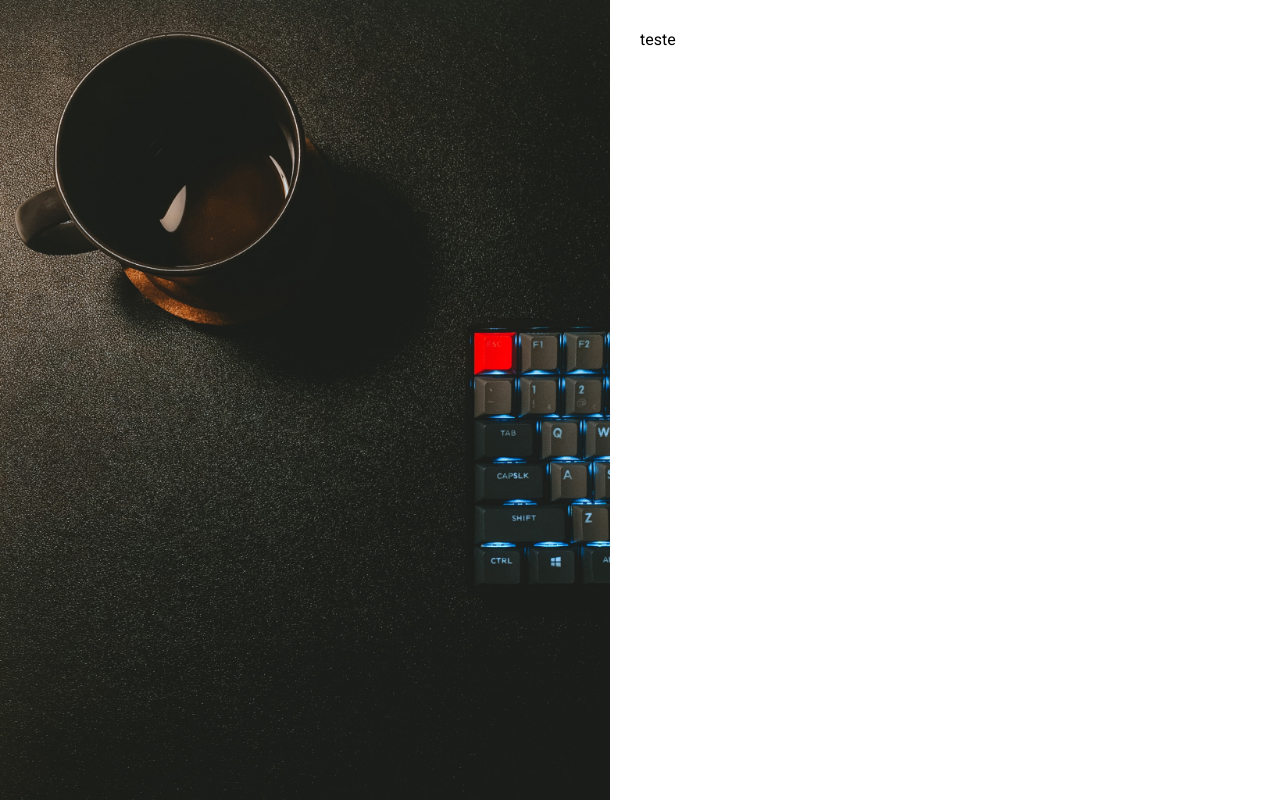
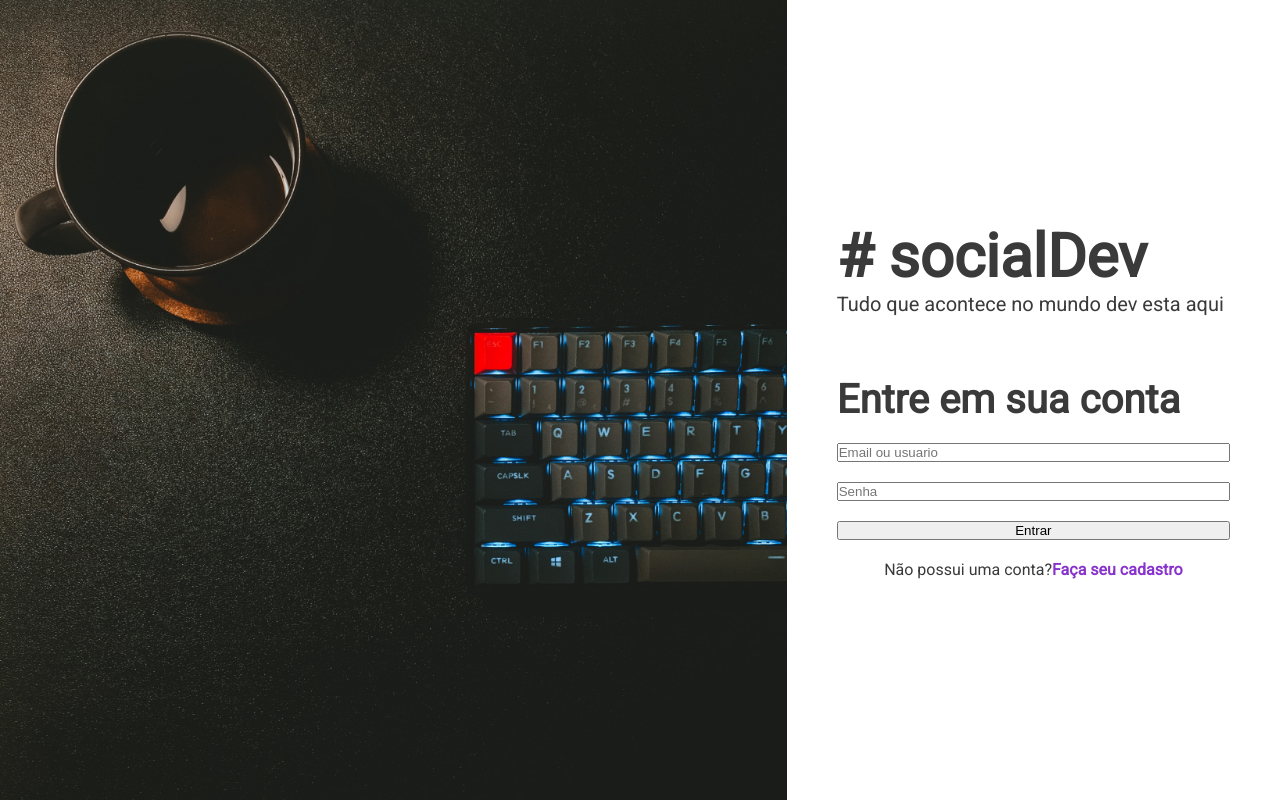
Before and after one commit to viniciusgasparino/social-dev, a Next.js app: page /Login in a window 1280 px wide. Built offline with nearby package versions, Linux system fonts and the light colour scheme.

Commit message:
Criado esqueleto da página de login

```diff
--- a/pages/Login.jsx
+++ b/pages/Login.jsx
@@ -1,10 +1,40 @@
+import styled from "styled-components"
 import ImageWithSpace from "../src/components/layout/ImageWithSpace"
+import H1 from "../src/components/tipografy/H1"
+import H2 from "../src/components/tipografy/H2"
+import H4 from "../src/components/tipografy/H4"
+
+
+const FormContainer = styled.div `
+  margin-top: 60px;
+`
+
+const Form = styled.form `
+  display: flex;
+  flex-direction: column;
+  margin: 20px 0;
+  gap: 20px;
+`
+
+const Text = styled.p `
+  text-align: center;
+`
 
 function LoginPage(){
   return(
-      <ImageWithSpace>
-          teste
-      </ImageWithSpace>
+    <ImageWithSpace>
+      <H1># socialDev</H1>
+      <H4>Tudo que acontece no mundo dev esta aqui</H4>
+      <FormContainer>
+        <H2>Entre em sua conta</H2>
+        <Form>
+          <input placeholder="Email ou usuario" type="email"></input>
+          <input placeholder="Senha" type="password" />
+          <button>Entrar</button>
+        </Form>
+        <Text>Não possui uma conta?<a href="#">Faça seu cadastro</a></Text>
+      </FormContainer>
+    </ImageWithSpace>
   )
 }
 
--- a/pages/_app.jsx
+++ b/pages/_app.jsx
@@ -8,7 +8,15 @@
 
   body {
     font-family: 'Roboto', sans-serif;
+    color: #3a3a3a;
   }
+
+  a{
+    color: #8933cd;
+    font-weight: bold;
+    text-decoration: none;
+  }
+
 `
 
 function App ({ Component, pageProps }) {
--- a/src/components/layout/ImageWithSpace.jsx
+++ b/src/components/layout/ImageWithSpace.jsx
@@ -1,6 +1,6 @@
 import styled from "styled-components"
 
-const WIDTH_BREAK = "600px"
+const WIDTH_BREAK = "700px"
 
 const StyledFlex = styled.div `
   display: flex;
@@ -16,33 +16,36 @@
   @media (max-width: ${WIDTH_BREAK}) {
     display: none;
   }
+
 `
 
 const StyledContainer = styled.div `
   background-color: white;
-  padding: 30px;
-
+  padding: 30px 50px;
 
   @media (min-width: ${WIDTH_BREAK}) {
-    width: 100%;
-    min-width: calc(${WIDTH_BREAK} - 60px);
+    width: calc(${WIDTH_BREAK} - 60px);
   }
 
   @media (max-width: ${WIDTH_BREAK}) {
     width: 100%;
   }
 
+  display: flex;
+  flex-direction: column;
+  justify-content: center;
+
 `
 
-function ImageWithSpace({children, image}){
-    return(
-     <StyledFlex>
+function ImageWithSpace({children,image}){
+  return(
+    <StyledFlex>
         <StyledImage image={image}/>
         <StyledContainer>
             {children}
         </StyledContainer>
-     </StyledFlex>
-    )
+    </StyledFlex>
+  )
 }
 
 ImageWithSpace.defaultProps = {
--- /dev/null
+++ b/src/components/tipografy/H1.jsx
@@ -0,0 +1,9 @@
+import styled from "styled-components"
+
+const H1 = styled.h1 `
+  font-size: 60px;
+  font-weight: bold;
+`
+
+
+export default H1
--- /dev/null
+++ b/src/components/tipografy/H2.jsx
@@ -0,0 +1,8 @@
+import styled from "styled-components"
+
+const H2 = styled.h2`
+  font-size: 40px;
+  font-weight: bold;
+`
+
+export default H2
--- /dev/null
+++ b/src/components/tipografy/H4.jsx
@@ -0,0 +1,9 @@
+import styled from "styled-components"
+
+const H4 = styled.h4 `
+  font-size: 20px;
+  font-weight: 500;
+
+`
+
+export default H4
```
